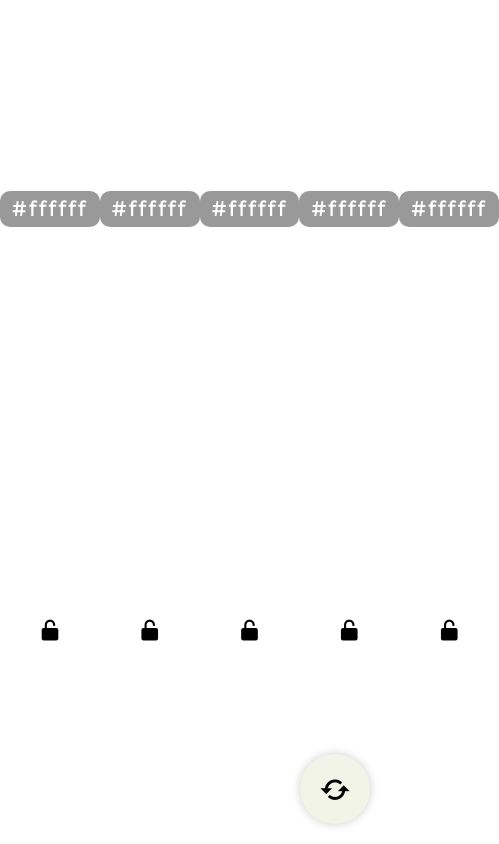
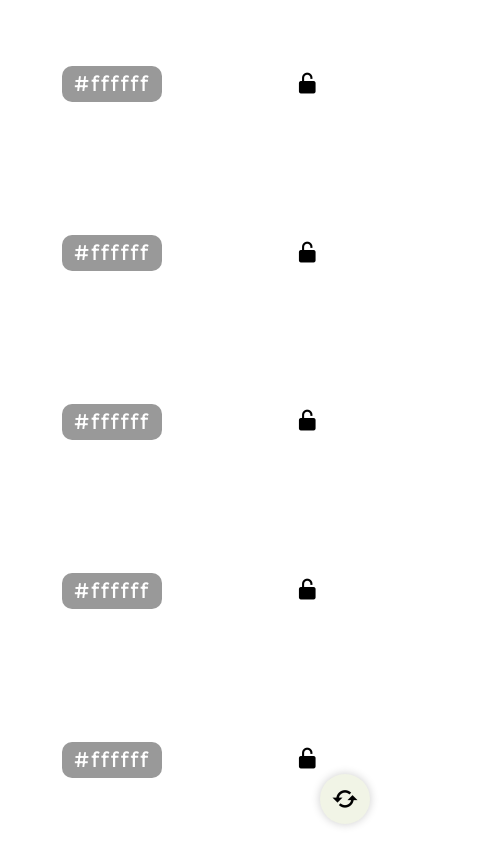
Before and after one commit to 3str-team/random-palete, a React (Create React App) app: page / in a window 390 px wide. Shown: the whole page, 499 px wide, since content can reach past the window. Built offline with nearby package versions, Linux system fonts and the light colour scheme.

Commit message:
adaptive to mobile device

```diff
--- a/src/components/Column/Column.module.scss
+++ b/src/components/Column/Column.module.scss
@@ -56,3 +56,9 @@
   opacity: 0;
   transition: opacity 1s;
 }
+
+@media (max-width: 870px) {
+  .column {
+    flex-direction: row;
+  }
+}
--- a/src/components/RefreshButton/RefreshButton.module.scss
+++ b/src/components/RefreshButton/RefreshButton.module.scss
@@ -13,3 +13,11 @@
   cursor: pointer;
   box-shadow: 0 0 10px rgba($color: #000000, $alpha: 0.2);
 }
+
+@media (max-width: 550px) {
+  .refresh {
+    width: 50px;
+    height: 50px;
+    font-size: 30px;
+  }
+}
--- a/src/styles/main.scss
+++ b/src/styles/main.scss
@@ -4,6 +4,7 @@
   padding: 0;
   margin: 0;
   box-sizing: border-box;
+  -webkit-tap-highlight-color: transparent;
 }
 
 body,
@@ -23,3 +24,9 @@ html,
   opacity: 1;
   transition: all 0.1s;
 }
+
+@media (max-width: 870px) {
+  .App {
+    flex-direction: column;
+  }
+}
```
